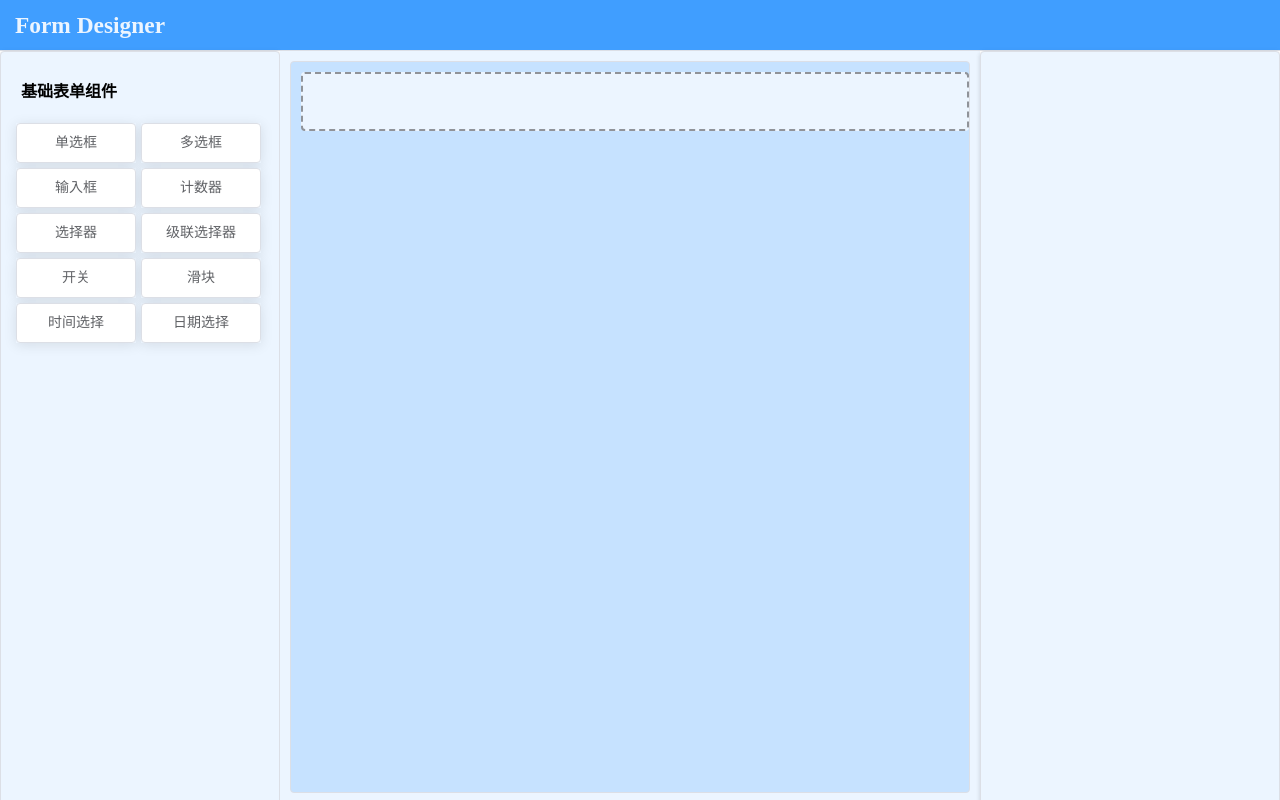
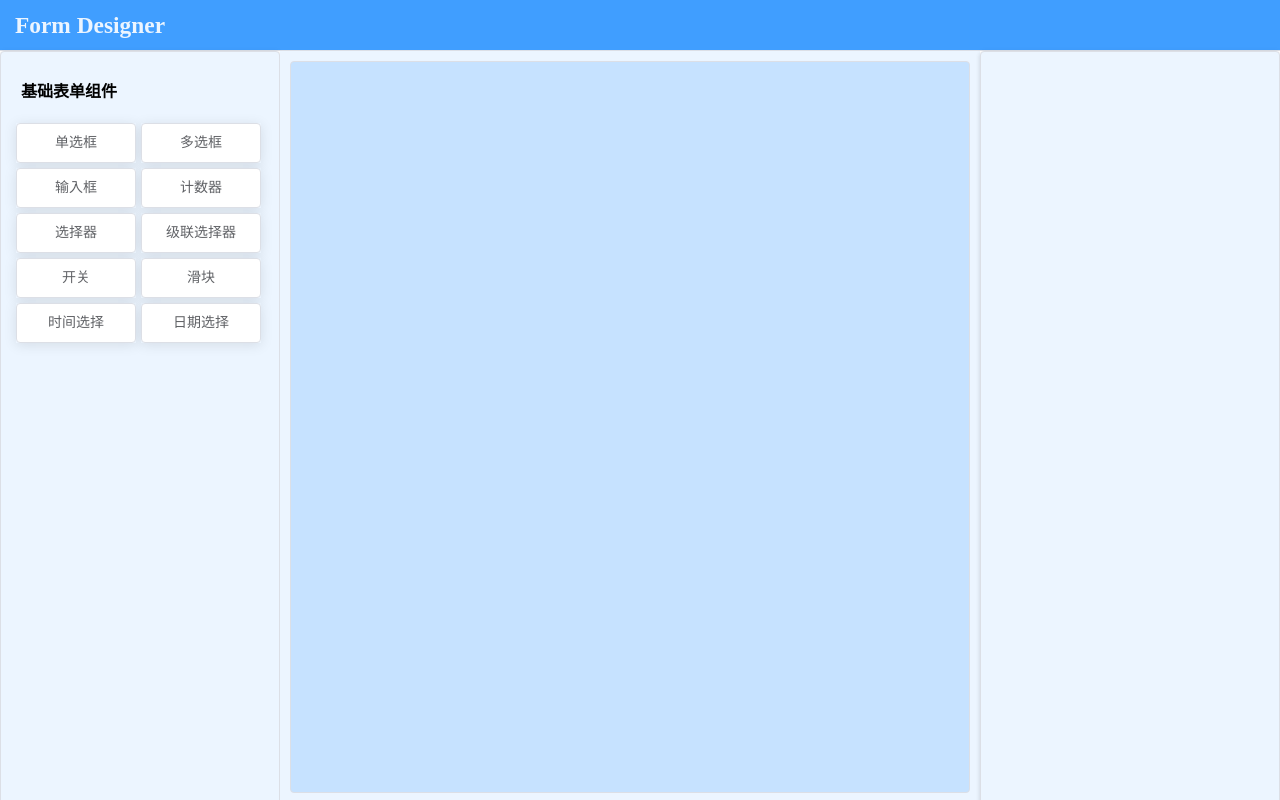
Before and after one commit to Pmmmmmmmmmm/form-designer, a Vue app: page / in a window 1280 px wide. Built offline with nearby package versions, Linux system fonts and the light colour scheme.

Commit message:
编辑区域

```diff
--- a/src/views/mainContainer/index.vue
+++ b/src/views/mainContainer/index.vue
@@ -12,7 +12,7 @@
             <!-- 拖拽A -->
             <draggable v-model="buttonData" v-bind="optionsA" @start="onStart" @end="onEnd" :move="onMove">
               <transition-group>
-                <div class="formComponentButton" v-for="(item, index) in buttonData" :key="index">
+                <div class="formComponentButton" v-for="(item)  in buttonData" :key="item">
                   <el-button class="dragTarget">
                     <span>{{ item.name }}</span>
                   </el-button>
@@ -28,7 +28,7 @@
           <!-- 拖拽B -->
           <draggable v-bind="optionsB" v-model="listdata" @start="onStart" @end="onEnd" class="draggableArea">
             <transition-group>
-              <div class="FCC" v-for="(item,index) in listdata" :key="index">
+              <div class="FCC" v-for="(item,index) in listdata" :key="item">
                 <div class="toolbar">
                   <el-button type="primary" icon="el-icon-rank" class="handle" title="按此处拖动"></el-button>
                   <div>
@@ -39,7 +39,13 @@
                       @click.stop="addRow(index)"
                       title="点击在此行添加元素"
                     ></el-button>
-                    <el-button type="primary" icon="el-icon-setting" @click.stop="setting(index)" title="设置"></el-button>
+                    <el-button
+                      type="primary"
+                      v-if="!Array.isArray(item)"
+                      icon="el-icon-setting"
+                      @click.stop="setting(index)"
+                      title="设置"
+                    ></el-button>
                     <template>
                       <el-popconfirm title="确定删除此项吗？" @confirm="confirm(index)">
                         <el-button type="danger" slot="reference" icon="el-icon-delete"></el-button>
@@ -50,7 +56,7 @@
                 <div v-if="Array.isArray(item)" class="tabel">
                   <draggable v-bind="innerOptionsB" v-model="listdata[index]" @start="onStart" @end="onEnd">
                     <transition-group class="innerDraggableList">
-                      <div class="innerFCC" v-for="(innerItem,innerIndex) in item" :key="innerIndex">
+                      <div class="innerFCC" v-for="(innerItem,innerIndex) in item" :key="innerItem">
                         <div class="toolbar">
                           <el-button type="primary" icon="el-icon-rank" class="handle" title="按此处拖动"></el-button>
                           <div>
@@ -126,7 +132,6 @@ export default {
       ],
       //渲染拖拽组件
       listdata: [
-        {}
         // [
         //   { name: "单选框", id: "Radio", options: {} },
         // ],
@@ -334,7 +339,11 @@ export default {
         background-color: #c6e2ff;
         .draggableArea {
           width: 100%;
-          height: 50px;
+          & > span {
+            width: 100%;
+            min-height: 200px;
+            display: block;
+            padding: 0 0 100px 0;
             .FCC {
               z-index: 0;
               position: relative;
@@ -344,6 +353,7 @@ export default {
               border: 2px dashed #909399;
               border-radius: 4px;
               margin-bottom: 5px;
+              overflow: hidden;
               &:hover {
                 background-color: #d9ecff;
                 .toolbar {
@@ -353,18 +363,19 @@ export default {
 
               .innerDraggableList {
                 display: flex;
+                justify-content: flex-start;
                 .innerFCC {
                   flex: 1;
                   z-index: 0;
-                max-width: 25%;
+                  max-width: fit-content;
                   position: relative;
                   display: flex;
                   align-items: center;
-                min-height: 50px;
-                padding: 20px 10px 10px 10px;
+                  padding: 15px;
                   background: #ecf5ff;
                   border: 1px dotted #909399;
                   border-radius: 4px;
+                  margin-right: 5px;
                   &:hover {
                     background-color: #f1f1f1;
                     .toolbar {
@@ -380,7 +391,7 @@ export default {
 
                   .toolbar {
                     display: none;
-                  z-index: 1;
+                    z-index: 10;
                     position: absolute;
                     top: 0;
                     left: 0;
@@ -404,7 +415,6 @@ export default {
                   }
                 }
               }
-
               //选择区域拖进时改变样式
               .dragTarget {
                 border: 0;
@@ -440,6 +450,7 @@ export default {
           }
         }
       }
+    }
     .rightAside {
       width: 300px;
     }
```
Lines whose indentation alone changed are shown as unchanged.
